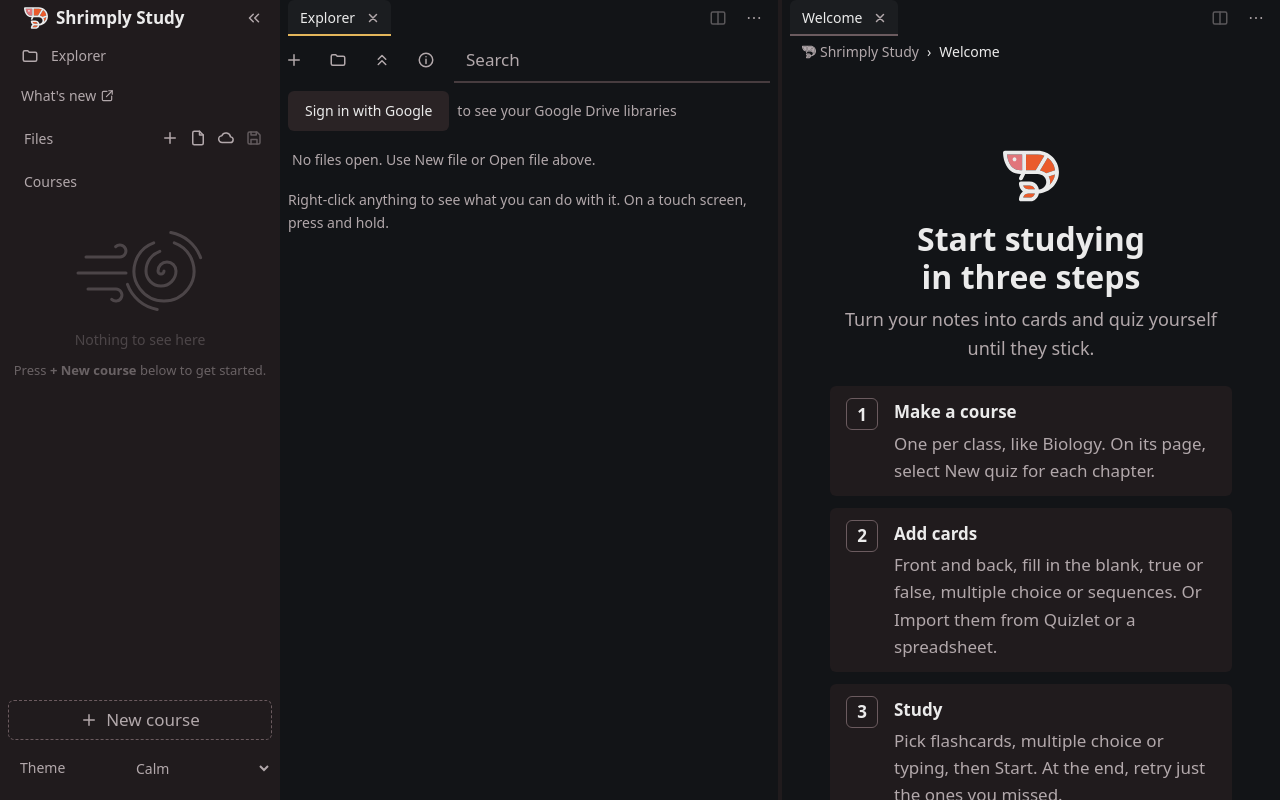
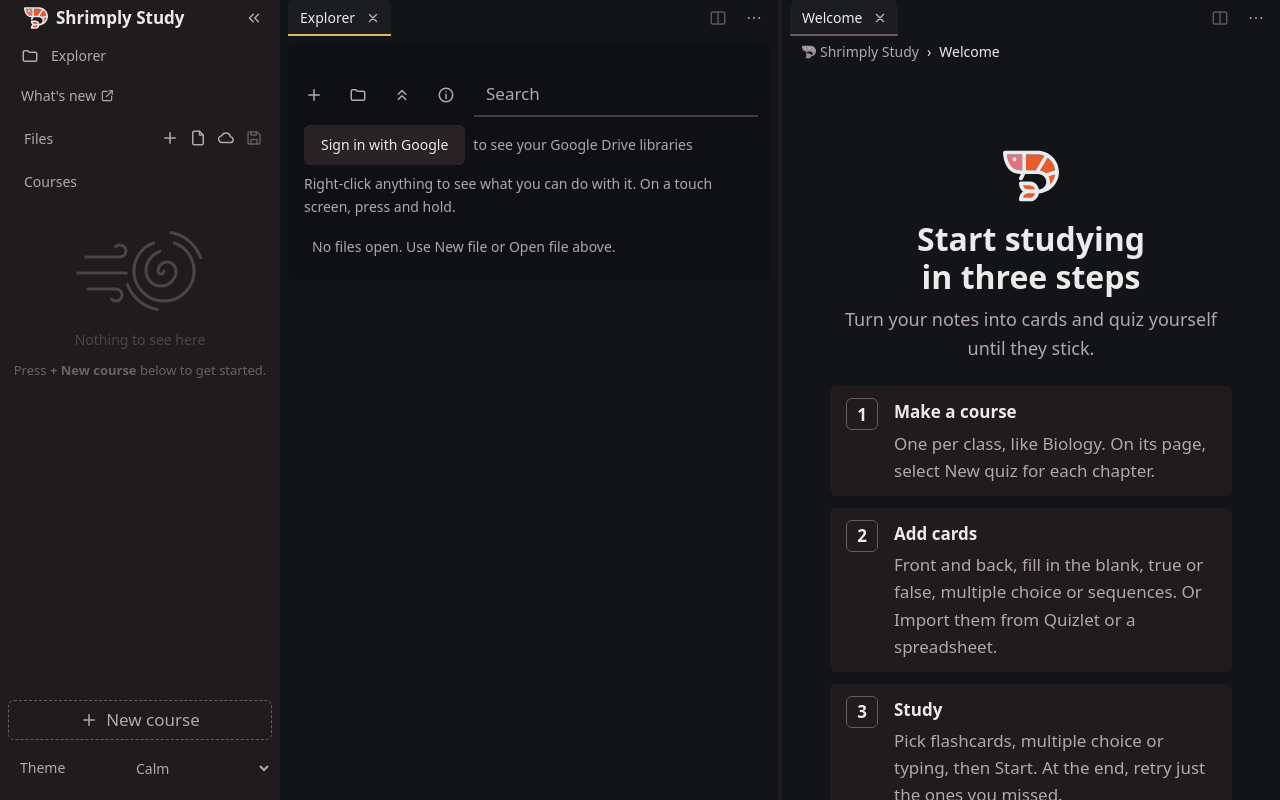
Before and after one commit to MrFlamesJr/shrimply-study, a React (Vite) app: page / in a window 1280 px wide. Both pictures are taken after a click on the button "Explorer". Built offline with nearby package versions, Linux system fonts and the light colour scheme; a web font is replaced by a local one.

Commit message:
Explorer: a quiet Open chip on open files (none on the others), the right-click tip above the tree, a minimal container with a little padding, the search label never clipped

```diff
--- a/src/layout/Explorer.tsx
+++ b/src/layout/Explorer.tsx
@@ -83,7 +83,7 @@ const HELP: [string, string][] = [
   ['Rename', 'Press F2 to rename a course or quiz. Names stay unique in their place. On a card, F2 edits it.'],
   ['Delete', 'Delete removes cards at once, with Undo on the message. Quizzes and courses ask first. A file is closed, never deleted.'],
   ['Search', 'Search filters every file, open or not, and keeps the parents of what matches. Esc clears it.'],
-  ['Google Drive', 'Sign in with Google to list your libraries among the files. The ones that are not open say "Not open". Refresh looks again, "Choose files in Google Drive" adds files the app can not see yet, and Move to bin sends one to the bin in your Drive.'],
+  ['Google Drive', 'Sign in with Google to list your libraries among the files. Open files carry an "Open" chip, the others are libraries you can open. Refresh looks again, "Choose files in Google Drive" adds files the app can not see yet, and Move to bin sends one to the bin in your Drive.'],
   ['Undo', 'Ctrl+Z undoes the last change in any file, Ctrl+Shift+Z does it again.'],
   ['Unsaved changes', 'Every change marks its file as unsaved, with a dot, until you save it.'],
 ]
@@ -322,7 +322,7 @@ export function Explorer(p: ExplorerProps): ReactNode {
     return (
       <>
         {st.dirty && <span className="file-dot" title="Unsaved changes" />}
-        {!st.open && <span className="explorer-chip">Not open</span>}
+        {st.open && <span className="explorer-chip">Open</span>}
         <span className="explorer-sr">{st.words}</span>
       </>
     )
@@ -398,6 +398,7 @@ export function Explorer(p: ExplorerProps): ReactNode {
           <span>to see your Google Drive libraries</span>
         </div>
       )}
+      <p className="explorer-tip">Right-click anything to see what you can do with it. On a touch screen, press and hold.</p>
       <div className="explorer-tree">
         <TreeView
           label="Open files"
@@ -467,7 +468,6 @@ export function Explorer(p: ExplorerProps): ReactNode {
           )}
         </div>
       )}
-      <p className="explorer-tip">Right-click anything to see what you can do with it. On a touch screen, press and hold.</p>
       {moving && (
         <Modal title={`Move ${kindCount(moving[0].kind, moving.length)} to`} narrow onClose={() => setMoving(null)}>
           {destinations.length === 0 ? (
--- a/src/theme/explorer.css
+++ b/src/theme/explorer.css
@@ -1,20 +1,33 @@
 /* The Explorer (src/layout/Explorer.tsx): the open files as a tree. The tree itself is the kit's (tree.css); this is
    its head, search and the file rows' extras. Tokens only. */
+/* The container: a quiet see-through well in the theme's corners, a small gap from the pane's edges (so it never touches
+   the tab strip or the sides), the toolbar, tip and tree inside it with a little room. */
 .explorer {
   display: flex;
   flex-direction: column;
-  height: 100%;
+  box-sizing: border-box;
+  height: calc(100% - 2 * var(--space-2));
   min-height: 0;
+  margin: var(--space-2);
+  padding: var(--space-3);
   gap: var(--space-2);
+  background: var(--well);
+  border-radius: var(--radius);
+}
+@media (max-width: 799px) {
+  .explorer {
+    padding: var(--space-2);
+  }
 }
 /* One toolbar: the action icons, then the search filling the rest of the row; under about 320px the search wraps below
    the icons instead of squeezing. It starts right under the pane's tab strip. */
 .explorer-top {
   display: flex;
   flex-wrap: wrap;
-  align-items: center;
+  /* The field keeps its floating label's room above it (--float-room), so the icons line up with the field's bottom,
+     not with the row's middle. */
+  align-items: flex-end;
   gap: var(--space-1) var(--space-2);
-  padding-right: var(--space-2);
 }
 .explorer-head {
   display: flex;
@@ -26,8 +39,6 @@
 .explorer-search {
   flex: 1 1 7.5rem;
   min-width: 0;
-  /* The floating label's room above the field would sit it lower than the icons: pull it up to centre the field. */
-  margin-top: calc(var(--space-1) * -3.5);
 }
 .explorer-tree {
   flex: 1;
@@ -103,7 +114,7 @@
   flex-wrap: wrap;
   align-items: center;
   gap: var(--space-2);
-  padding: 0 var(--space-2);
+  padding: 0 var(--space-1);
   color: var(--text-muted);
   font-size: var(--text-sm);
 }
@@ -130,7 +141,7 @@
 /* The tip under the tree. */
 .explorer-tip {
   margin: 0;
-  padding: 0 var(--space-2) var(--space-2);
+  padding: 0 var(--space-1);
   color: var(--text-muted);
   font-size: var(--text-sm);
 }
@@ -171,3 +182,9 @@
     position-try-fallbacks: flip-block;
   }
 }
+/* The field's text sits a little above its box's middle on wide screens (smaller touch targets): level the icons with it. */
+@media (min-width: 800px) {
+  .explorer-head {
+    margin-bottom: calc(var(--space-1) / 2);
+  }
+}
```
Also changed, not shown: 2 other files (tests, documents, lock files or other folders).
